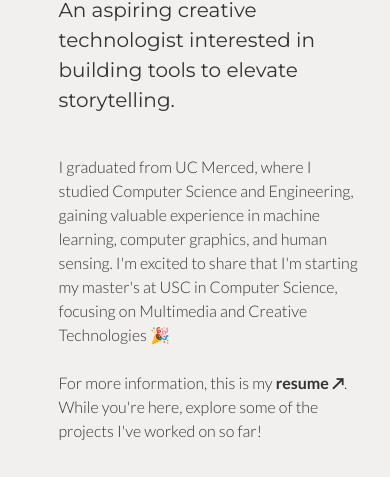
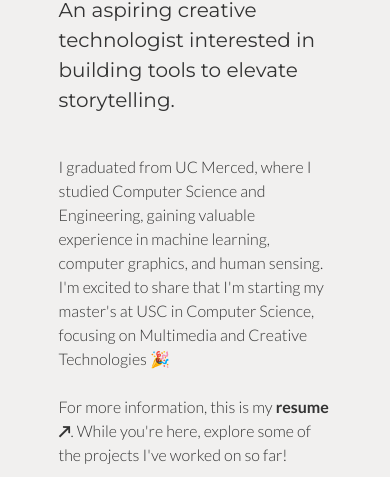
Before and after one commit to shreyashriram/portfolio-website, a plain HTML site: page index.html in a window 390 px wide. Shown: the part 186-663 px from the top of the page. Drawn offline with Linux system fonts and the light colour scheme.

Commit message:
Update styles.css

```diff
--- a/styles/styles.css
+++ b/styles/styles.css
@@ -15,11 +15,12 @@ body {
 
 }
 
-/* Mobile Styles */
-@media (max-width: 768px) { /* Adjust the max-width as needed */
-    body {
-        margin-top: 15vh; /* Margin for mobile devices */
-    }
+@media (max-width: 768px) {
+    body { margin-top: 18vh; }
+}
+
+@media (max-width: 390px) {
+    body { margin-top: 15vh; }
 }
 
 a {
@@ -47,7 +48,7 @@ a:visited {
     justify-content: left;
 
 
-    min-width: 300px;
+    min-width: 250px;
     max-width: 900px;
 
     margin-bottom: 12%;
```
